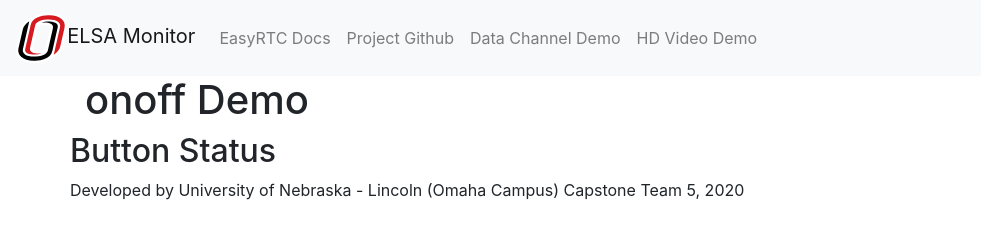
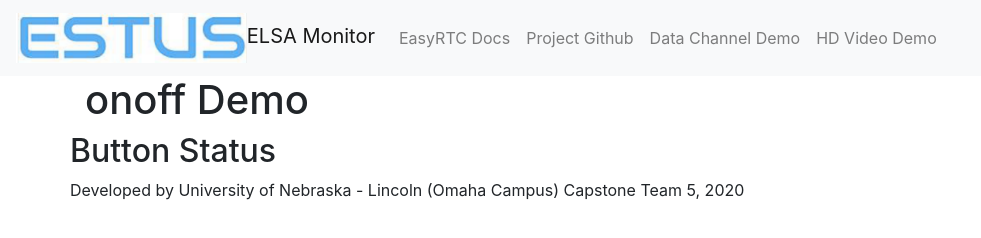
Before and after one commit to acarlson98/ELSACapstoneServer, a website: page static/onoff_demo.html in a window 1280 px wide. Shown: the whole page, without its empty margins (0-981 px from the left). Drawn offline with nearby package versions, Linux system fonts and the light colour scheme.

Commit message:
logo update and remove comments

```diff
--- a/static/onoff_demo.html
+++ b/static/onoff_demo.html
@@ -34,7 +34,7 @@
     <!-- Navbar -->
     <nav class="navbar navbar-expand-lg navbar-light bg-light">
         <!-- Edit this height to be responsive -->
-        <a class="navbar-brand" href="index.html"><img style="height:50px" src="Omaha_Mavericks_logo.svg">ELSA
+        <a class="navbar-brand" href="index.html"><img style="height:50px" src="ESTUSLogo.PNG">ELSA
             Monitor</a>
         <button class="navbar-toggler" type="button" data-toggle="collapse" data-target="#navbarNavAltMarkup"
             aria-controls="navbarNavAltMarkup" aria-expanded="false" aria-label="Toggle navigation">
```
Also changed, not shown: static/index.html (+1 -1 lines), static/video_simple_hd.html (+1 -1 lines), static/video_simple_hd.js (+3 -29 lines), electron_app/ESTUSLogo.PNG (added), electron_app/Omaha_Mavericks_logo.svg (deleted), static/ESTUSLogo.PNG (added), static/Omaha_Mavericks_logo.svg (deleted).
